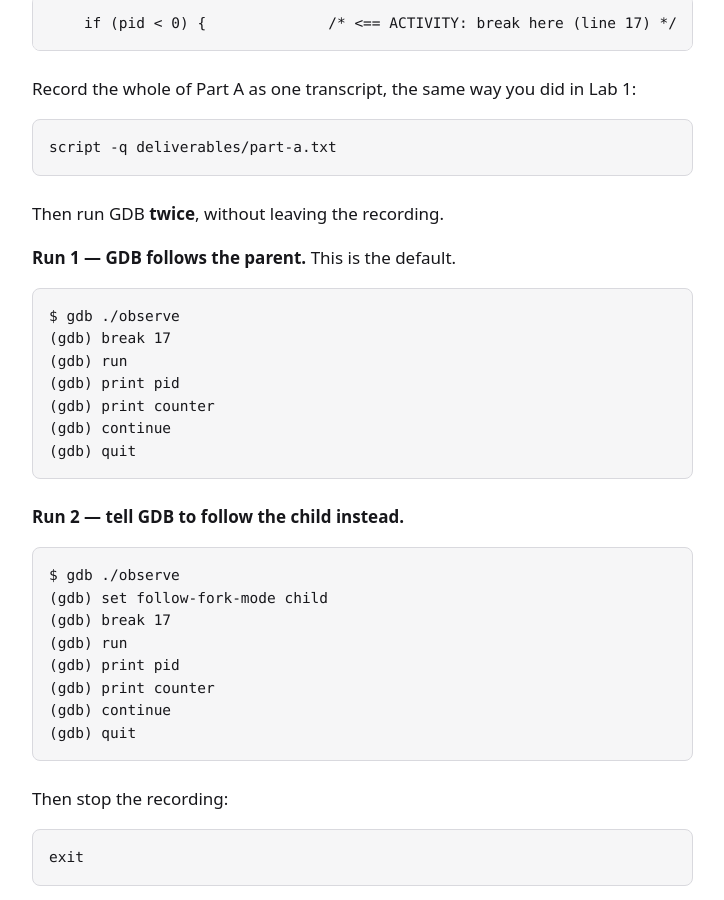
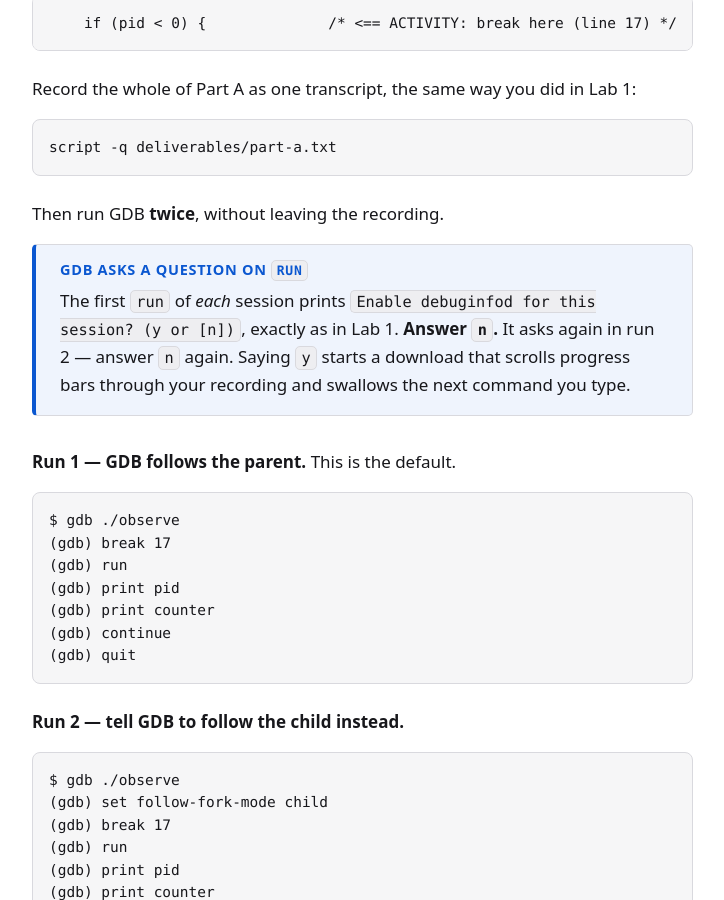
Before and after one commit to CSCE-313-FA26/CSCE-313-FA26.github.io, a Jekyll site: the page built from activity-1-kmei/index.md, in a window 1280 px wide and 900 px high, scrolled down 2483 px. Shown: the whole window, without its empty margins (32-756 px from the left). Built offline with Jekyll 4.4.1, drawn with Linux system fonts in a browser that asks for light colours.

Commit message:
activity-1: warn about the debuginfod prompt in Part A
Running the activity as a student showed GDB asks
"Enable debuginfod for this session? (y or [n])" on the first run of EACH
session - twice in this activity - and the handout never mentioned it.
Lab 1's does.

It is not cosmetic. Typing the handout's command list without reading the
screen feeds four commands into the prompt, which answers each with
"Please answer y or [n]."; answering y instead starts a download that
scrolls progress bars through the recording and swallows the next command
typed. Both cost real minutes out of thirty.

Co-Authored-By: Claude Opus 5 (1M context) <noreply@anthropic.com>
Claude-Session: https://claude.ai/code/session_01Cdfrp6jXTU4Azy52SVcfSN

````diff
--- a/activity-1-kmei/index.md
+++ b/activity-1-kmei/index.md
@@ -93,6 +93,15 @@ script -q deliverables/part-a.txt
 ```
 
 Then run GDB **twice**, without leaving the recording.
+
+<aside class="callout callout--note" aria-labelledby="debuginfod-heading">
+<h2 class="callout__title" id="debuginfod-heading">GDB asks a question on <code>run</code></h2>
+<p>The first <code>run</code> of <em>each</em> session prints
+<code>Enable debuginfod for this session? (y or [n])</code>, exactly as in Lab 1.
+<strong>Answer <code>n</code>.</strong> It asks again in run 2 — answer <code>n</code>
+again. Saying <code>y</code> starts a download that scrolls progress bars through
+your recording and swallows the next command you type.</p>
+</aside>
 
 **Run 1 — GDB follows the parent.** This is the default.
 
````
